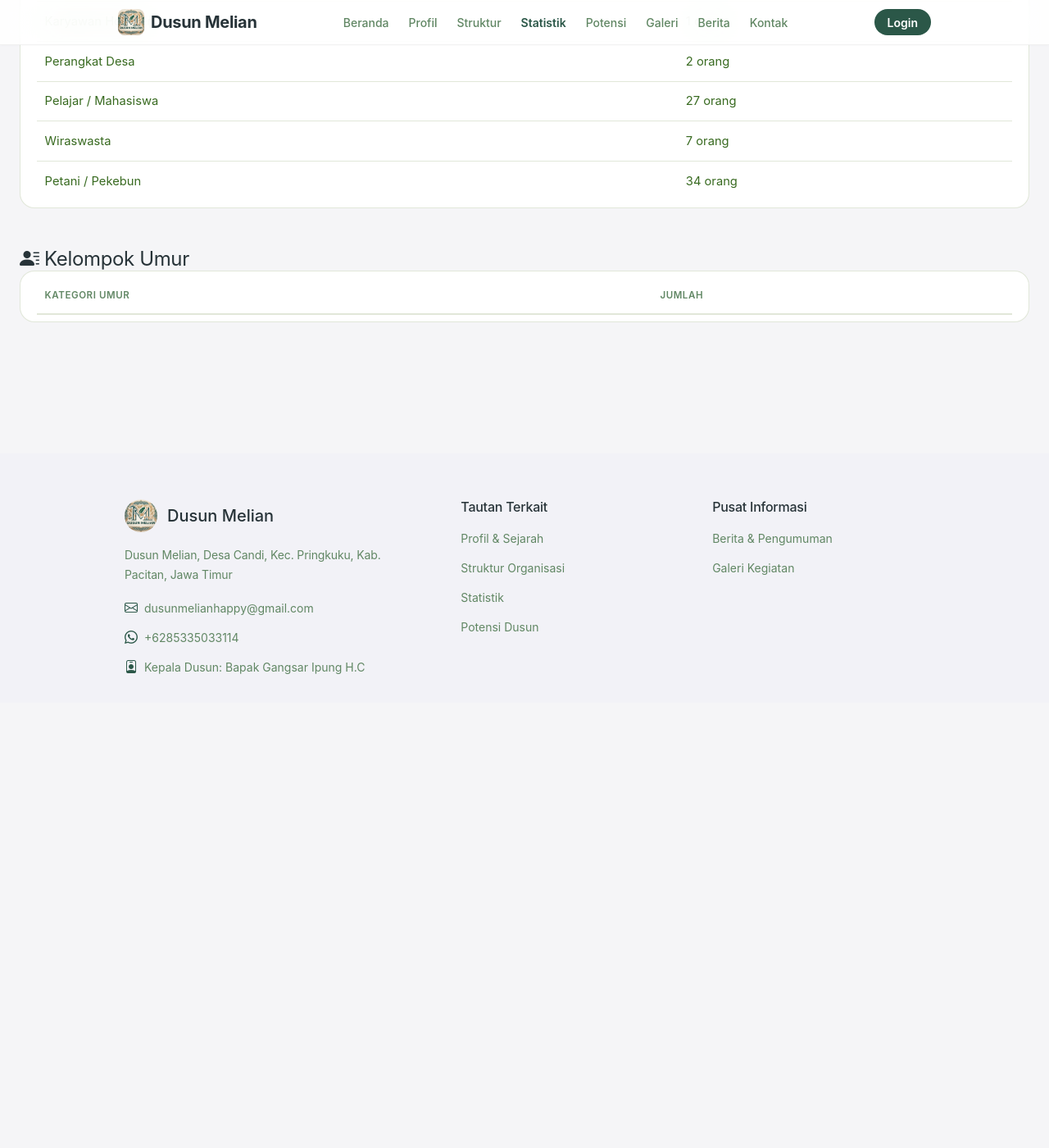
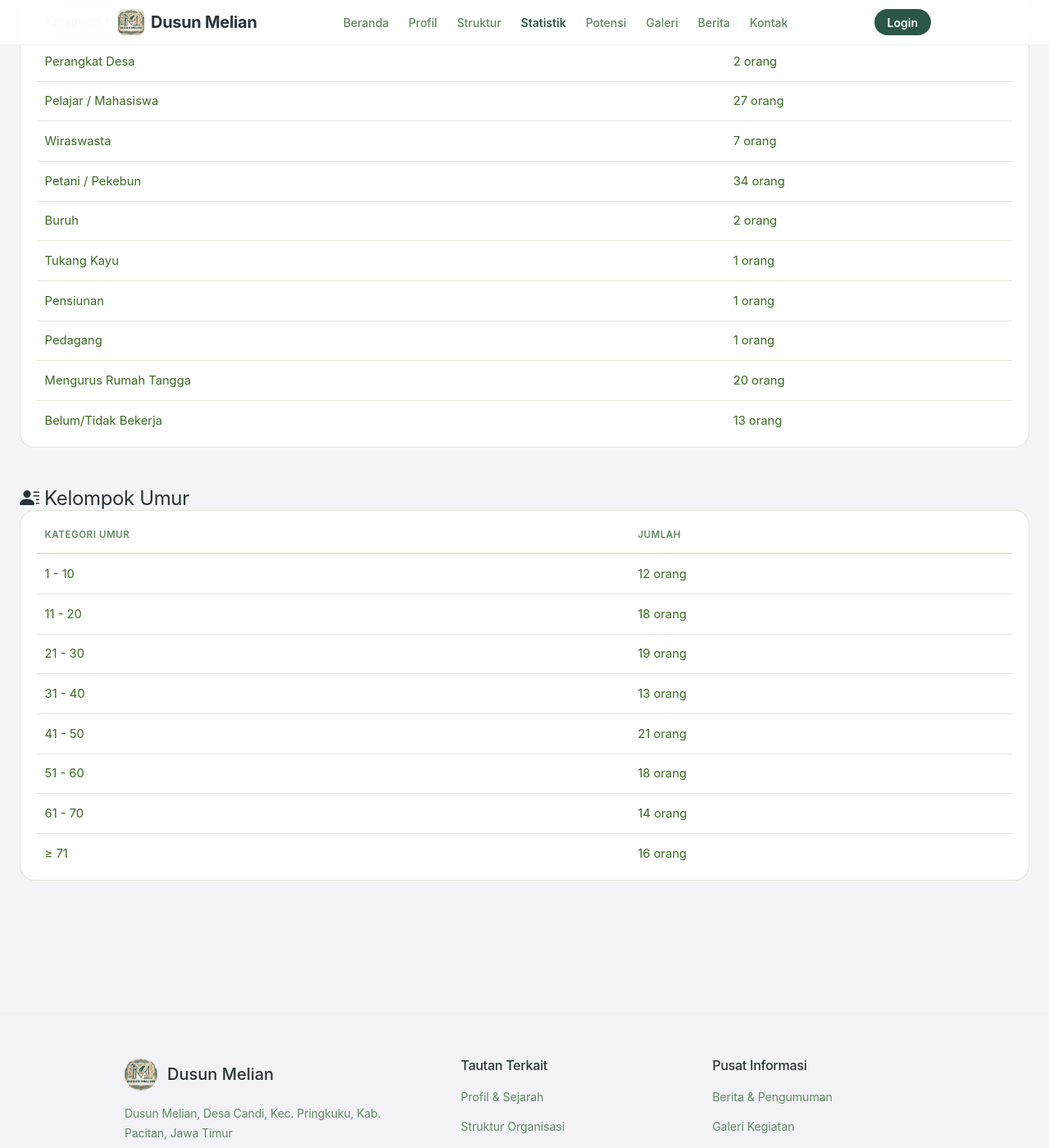
Before and after one commit to Noiro-0/Melian-Happy, a Jekyll site: the page built from statistik.html, in a window 1280 px wide and 1400 px high, scrolled down 1290 px. Shown: the whole window at 82% size. Built offline with Jekyll 4.4.1, drawn with Linux system fonts in a browser that asks for light colours; nearby versions of some CDN libraries; before the commit the page ends 2147 px from its top, so only the background shows below that.

Commit message:
Update Statistik Kependudukan “statistik”

```diff
--- a/_data/statistik.yml
+++ b/_data/statistik.yml
@@ -20,4 +20,32 @@ mata_pencaharian:
     jumlah: 7
   - label: Petani / Pekebun
     jumlah: 34
-umur: []
+  - label: Buruh
+    jumlah: 2
+  - label: Tukang Kayu
+    jumlah: 1
+  - label: Pensiunan
+    jumlah: 1
+  - label: Pedagang
+    jumlah: 1
+  - label: Mengurus Rumah Tangga
+    jumlah: 20
+  - label: Belum/Tidak Bekerja
+    jumlah: 13
+umur:
+  - label: 1 - 10
+    jumlah: 12
+  - label: 11 - 20
+    jumlah: 18
+  - label: 21 - 30
+    jumlah: 19
+  - label: 31 - 40
+    jumlah: 13
+  - label: 41 - 50
+    jumlah: 21
+  - label: 51 - 60
+    jumlah: 18
+  - label: 61 - 70
+    jumlah: 14
+  - label: "≥ 71 "
+    jumlah: 16
```
